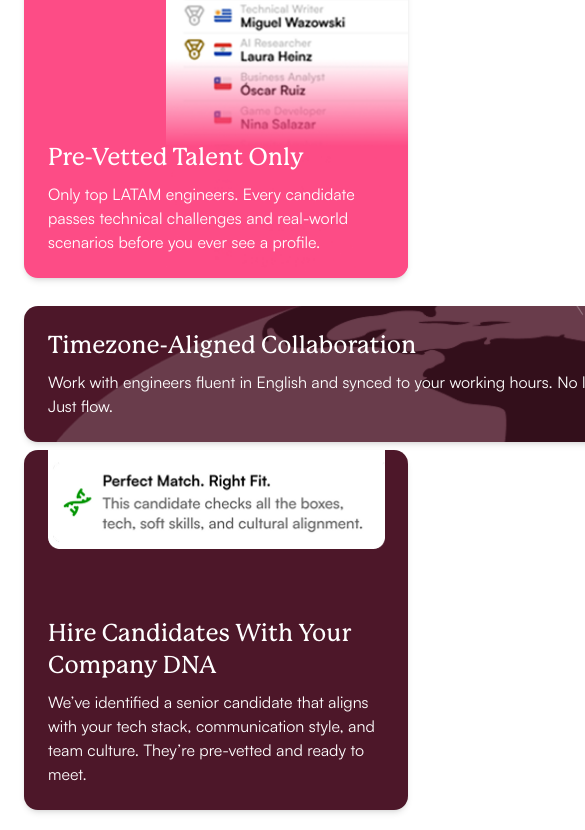
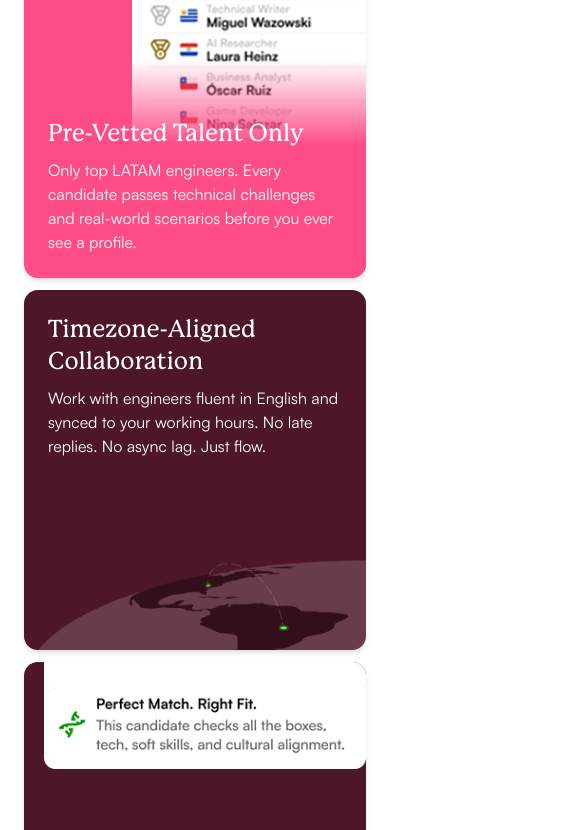
Before and after one commit to neuronhire/front-neuron-hire, a Next.js app: page / in a window 390 px wide. Shown: the part 3854-4684 px from the top of the page, 585 px wide, since content can reach past the window. Built offline with nearby package versions, Linux system fonts and the light colour scheme.

Commit message:
adjusting grid and responsiveness

```diff
--- a/components/home/benefits-section.tsx
+++ b/components/home/benefits-section.tsx
@@ -22,9 +22,9 @@ export function BenefitsSection() {
         </div>
 
         <div className="max-w-7xl mx-auto">
-          <div className="grid grid-cols-1 sm:grid-cols-2 lg:grid-cols-3 gap-7 mb-2">
-            <BenefitsCard className="bg-neuronhire-primary w-sm h-90 flex flex-col relative overflow-hidden">
-              <div className="absolute top-7 -right-27 z-10">
+          <div className="grid grid-cols-1 lg:grid-cols-3 gap-3 mb-3">
+            <BenefitsCard className="bg-neuronhire-primary h-90 flex flex-col relative overflow-hidden">
+              <div className="absolute top-7 -right-29 z-10">
                 <Image
                   src="/assets/benefits-cards-images/card1.png"
                   alt="Pre-vetted talent illustration"
@@ -45,7 +45,7 @@ export function BenefitsSection() {
               </div>
             </BenefitsCard>
 
-            <BenefitsCard className="bg-neuronhire-red-30 w-193">
+            <BenefitsCard className="bg-neuronhire-red-30 h-90 lg:col-span-2 flex flex-col relative overflow-hidden">
               <div className="absolute bottom-0 right-0 z-10">
                 <Image
                   src="/assets/benefits-cards-images/card3.png"
@@ -66,9 +66,10 @@ export function BenefitsSection() {
               </div>
             </BenefitsCard>
           </div>
-          <div className="grid grid-cols-1 sm:grid-cols-2 lg:grid-cols-3 gap-6">
-            <BenefitsCard className="bg-neuronhire-red-30 w-sm h-90 flex flex-col justify-end overflow-hidden">
-              <div className="absolute left-6 -top-20 z-10 ">
+
+          <div className="grid grid-cols-1 md:grid-cols-2 lg:grid-cols-3 gap-3">
+            <BenefitsCard className="bg-neuronhire-red-30 h-90 flex flex-col justify-end overflow-hidden relative">
+              <div className="absolute left-5 -top-16 z-10">
                 <Image
                   src="/assets/benefits-cards-images/card2.png"
                   alt="Candidates match illustration"
@@ -82,13 +83,13 @@ export function BenefitsSection() {
                   Hire Candidates With Your Company DNA
                 </h3>
                 <p className="body-satoshi">
-                  We’ve identified a senior candidate that aligns with your tech
-                  stack, communication style, and team culture. They’re
+                  We've identified a senior candidate that aligns with your tech
+                  stack, communication style, and team culture. They're
                   pre-vetted and ready to meet.
                 </p>
               </div>
             </BenefitsCard>
-            <BenefitsCard className="bg-neuronhire-red-30 w-sm flex flex-col justify-end overflow-hidden">
+            <BenefitsCard className="bg-neuronhire-red-30 h-90 flex flex-col justify-end overflow-hidden relative">
               <div className="absolute -top-15 -right-22 z-10">
                 <Image
                   src="/assets/benefits-cards-images/card4.png"
@@ -109,8 +110,8 @@ export function BenefitsSection() {
               </div>
             </BenefitsCard>
 
-            <BenefitsCard className="bg-neuronhire-red-30 w-sm flex flex-col justify-end overflow-hidden">
-              <div className="absolute left-6 -top-15 z-10 ">
+            <BenefitsCard className="bg-neuronhire-red-30 h-90 flex flex-col justify-end overflow-hidden relative">
+              <div className="absolute left-5 -top-15 z-10">
                 <Image
                   src="/assets/benefits-cards-images/card5.png"
                   alt="Onboarding illustration"
```
